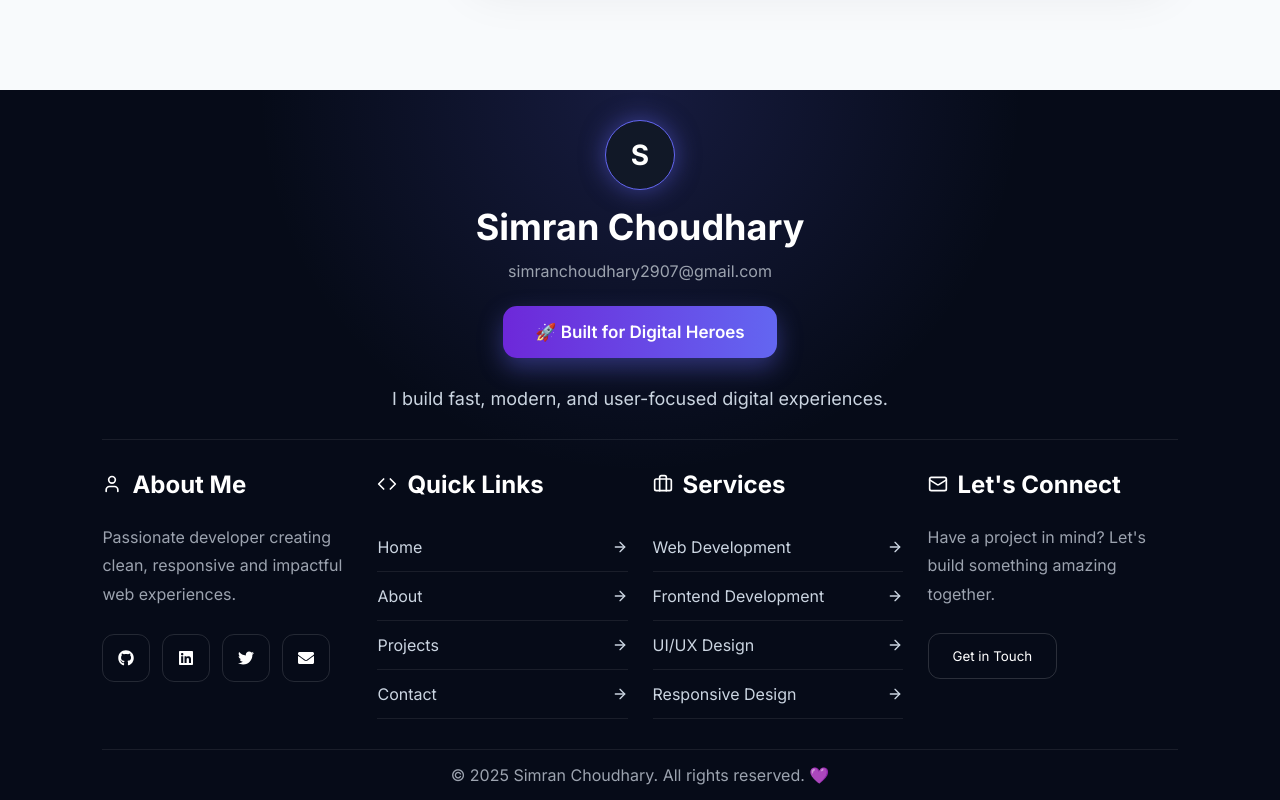
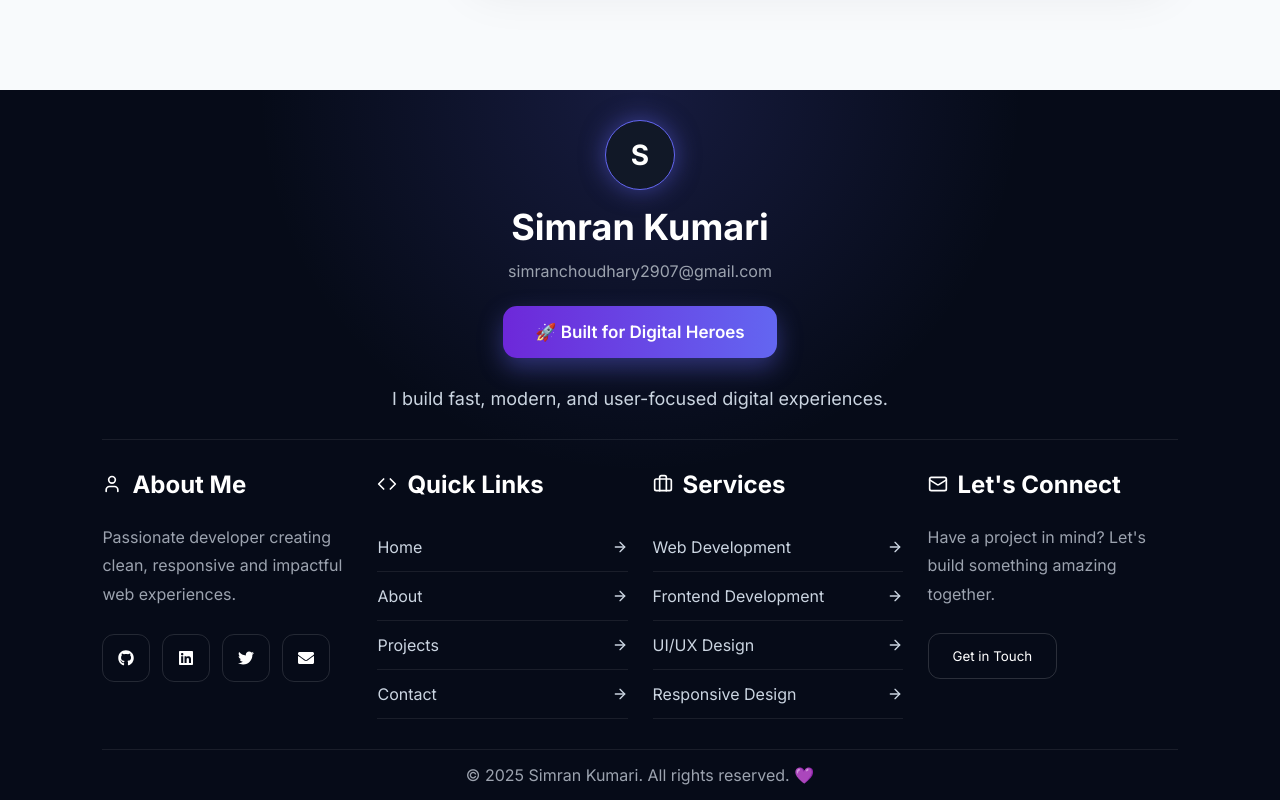
Before and after one commit to simranchoudhary2907/Resumecraft-ai, a React (Vite) app: page / in a window 1280 px wide. Shown: the part 3965-4765 px from the top of the page. Built offline with nearby package versions, Linux system fonts and the light colour scheme.

Commit message:
Updated footer component

```diff
--- a/src/components/Footer.jsx
+++ b/src/components/Footer.jsx
@@ -21,7 +21,7 @@ export default function Footer() {
 
         <div className="avatar">S</div>
 
-        <h2>Simran Choudhary</h2>
+        <h2>Simran Kumari</h2>
 
         <p className="email">
           simranchoudhary2907@gmail.com
@@ -116,7 +116,7 @@ export default function Footer() {
       </div>
 
       <div className="footer-bottom">
-        © 2025 Simran Choudhary. All rights reserved. 💜
+        © 2025 Simran Kumari. All rights reserved. 💜
       </div>
 
     </footer>
```
